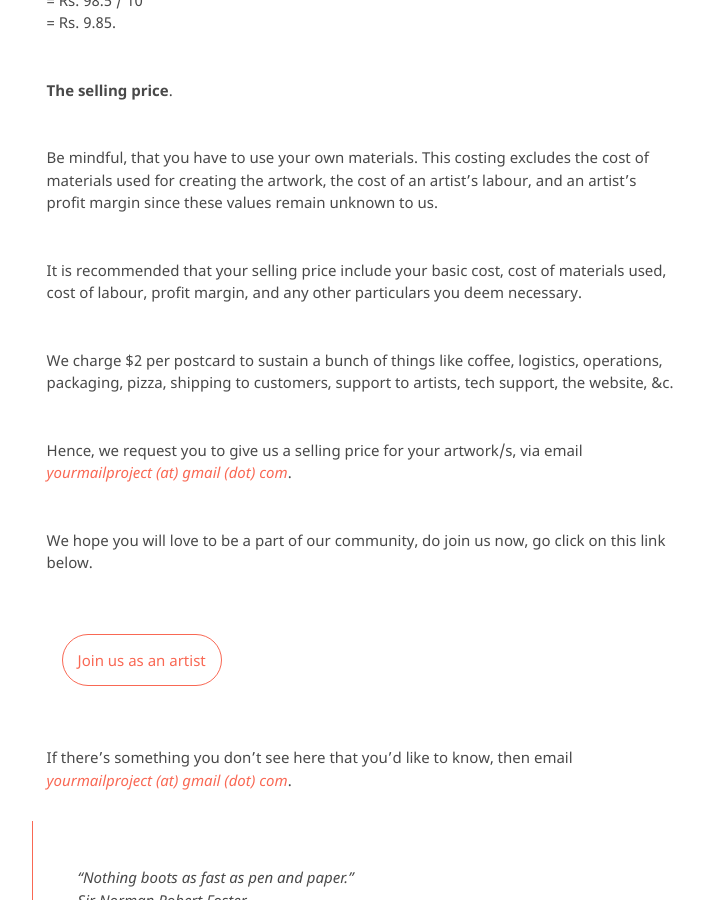
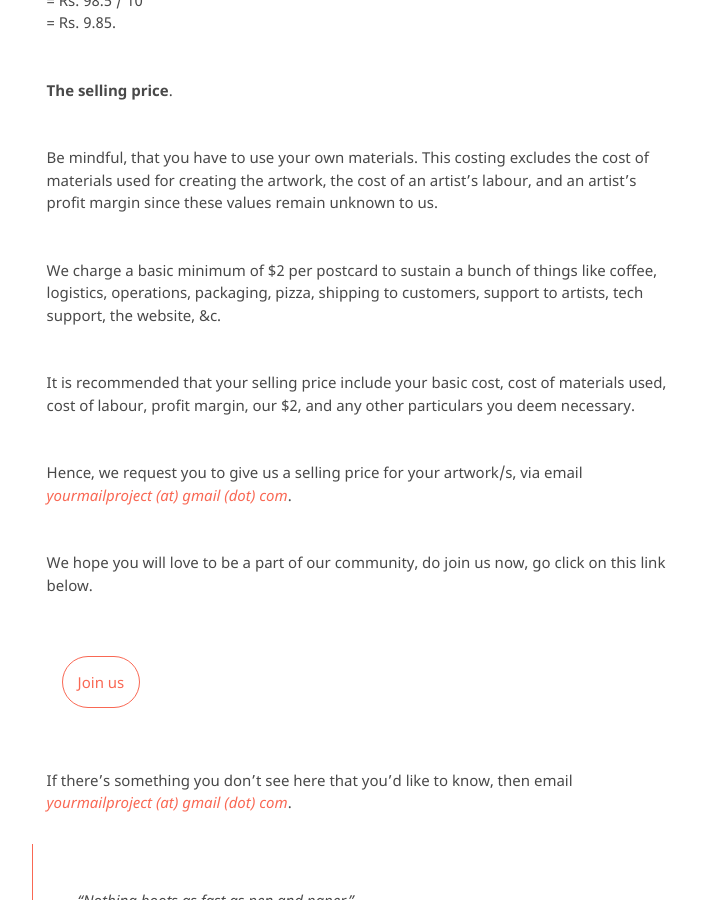
Before and after one commit to kvshvlin/yourmailproject, a Jekyll site: the page built from join.md, in a window 1280 px wide and 900 px high, scrolled down 2374 px. Shown: the whole window, without its empty margins (381-1085 px from the left). Built offline with Jekyll 4.4.1, drawn with Linux system fonts in a browser that asks for light colours; our own code applies the rules of GitHub Pages for plain Markdown files; some of the changed text lies outside the part shown.

Commit message:
Update join.md

```diff
--- a/join.md
+++ b/join.md
@@ -1,6 +1,6 @@
 **Join as an illustrator**.
 
-If you want to illustrate: you can sign up using <a href="https://yourmailproject.typeform.com/to/krhWpQJZ" target="_blank">this</a> form. It asks you to enter your postal address. Don't you forget to give your phone number too, the postman may feel the need to use it. We use this information to ship to you a package of 11 blank postcards. Read on to figure what to do next.
+If you want to illustrate: you can sign up using <a href="https://yourmailproject.typeform.com/to/krhWpQJZ" target="_blank">this</a> form. It asks you to enter your postal address. We use this information to ship to you a package of 11 blank postcards. Don't you forget to give your phone number too, the postman may feel the need to use it. Read on to figure what to do next.
 
 **Your role as an artist**.
 
@@ -68,9 +68,9 @@ Making 1 postcards shop ready should approximately cost,
 
 Be mindful, that you have to use your own materials. This costing excludes the cost of materials used for creating the artwork, the cost of an artist's labour, and an artist's profit margin since these values remain unknown to us.
 
-It is recommended that your selling price include your basic cost, cost of materials used, cost of labour, profit margin, and any other particulars you deem necessary.
+We charge a basic minimum of $2 per postcard to sustain a bunch of things like coffee, logistics, operations, packaging, pizza, shipping to customers, support to artists, tech support, the website, &c.
 
-We charge $2 per postcard to sustain a bunch of things like coffee, logistics, operations, packaging, pizza, shipping to customers, support to artists, tech support, the website, &c.
+It is recommended that your selling price include your basic cost, cost of materials used, cost of labour, profit margin, our $2, and any other particulars you deem necessary.
 
 Hence, we request you to give us a selling price for your artwork/s, via email
 [_yourmailproject (at) gmail (dot) com_](mailto:yourmailproject@gmail.com).
@@ -80,7 +80,7 @@ We hope you will love to be a part of our community, do join us now, go click on
 <div class="roadmap-spacer-1"></div>
 
 <p>
-<a class="btn" href="https://yourmailproject.typeform.com/to/krhWpQJZ" target="_blank">Join us as an artist</a><br>
+<a class="btn" href="https://yourmailproject.typeform.com/to/krhWpQJZ" target="_blank">Join us</a><br>
 </p>
 
 <div class="roadmap-spacer-2"></div>
```
